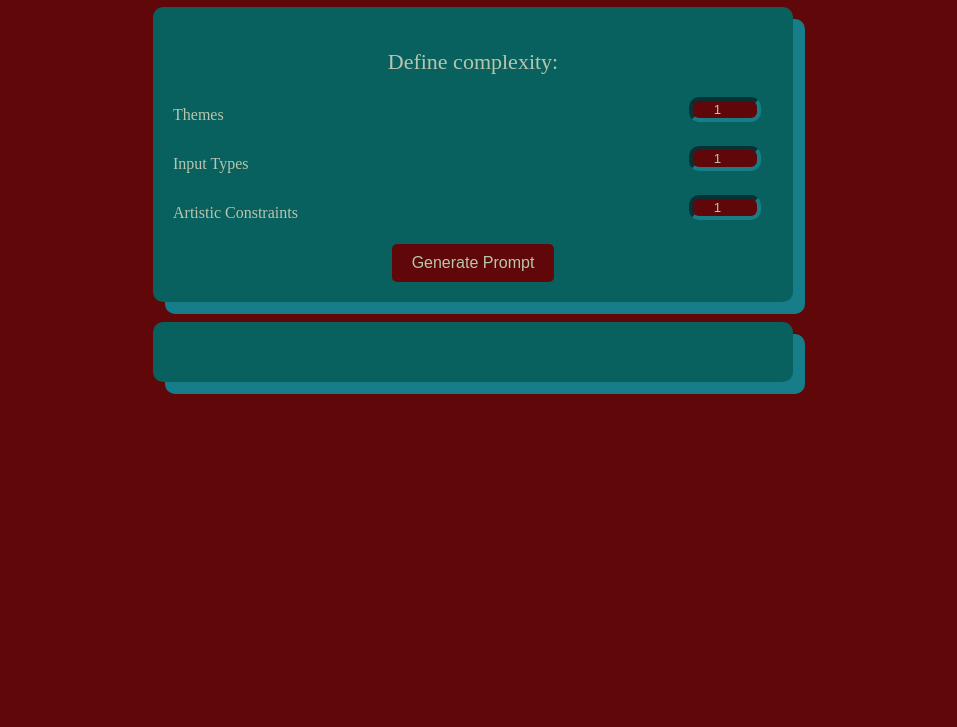
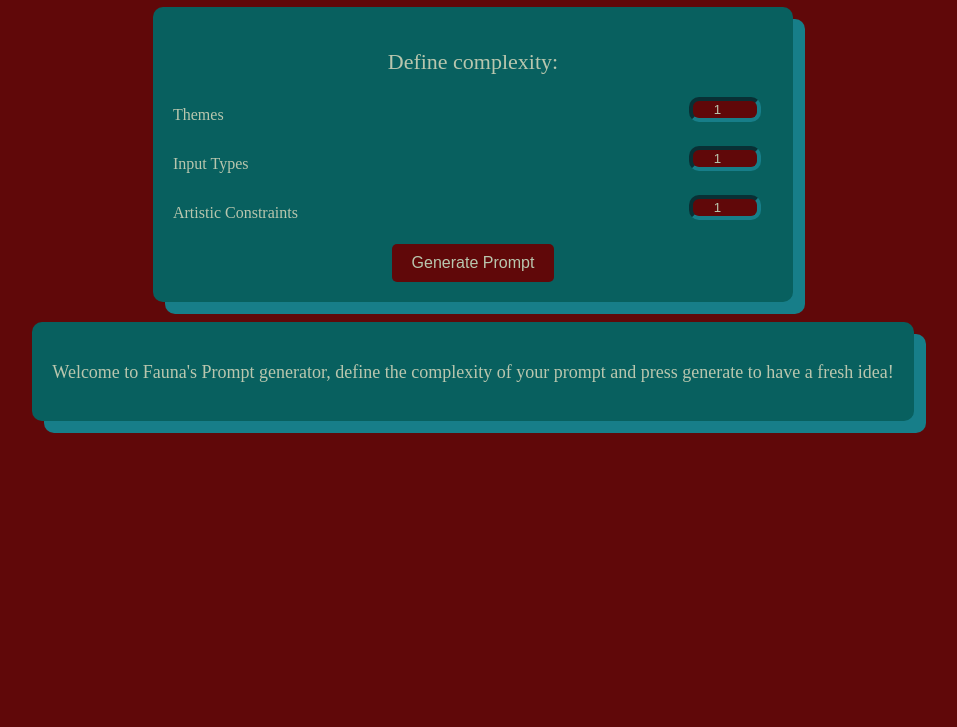
Before and after one commit to FaunaPolaris/prompt-maker, a plain HTML site: page index.html in a window 1280 px wide. Shown: the part 73-800 px from the top of the page, without its empty margins (167-1124 px from the left). Drawn offline with Linux system fonts and the light colour scheme.

Commit message:
more prompts

```diff
--- a/index.html
+++ b/index.html
@@ -28,7 +28,7 @@
 				</div>
 		</div>
 		<div class="prompt-container">
-			<p id="prompt"></p>
+			<p id="prompt">Welcome to Fauna's Prompt generator, define the complexity of your prompt and press generate to have a fresh idea!</p>
 		</div>
 		<script src="script.js"></script>
 	</div>
--- a/script.js
+++ b/script.js
@@ -2,21 +2,70 @@ const themes = [
     "Bioluminescence", "Symbiosis", "Photosynthesis", "Mycelium networks", "Coral reefs",
     "Desert ecosystems", "Mountain ranges", "River deltas", "Poisonous plants", "Carnivorous plants",
     "Fossilization", "Erosion", "Mirrors", "Shadows", "Refraction", "Camouflage", "Migration patterns",
-    "Seed dispersal", "Geological layers", "Weather systems"
+    "Seed dispersal", "Geological layers", "Weather systems", "Metamorphosis", "Squids", "Hibernation cycles",
+	"Microbial ecosystems", "Extremophiles", "Hymenoptera", "Coleoptera", "Lepidoptera", "Pollination mechanisms",
+	"Genetic mutations", "Abyssopelagic zone", "Mesopelagic zone", "Epipelagic zone", "Hadal zone",
+	"whale fall", "Brinicle", "Epigenetics", "Regenerative abilities", "Volcanic activity",
+	"Glacial movement", "Tectonic plates", "Oasis formation", "Auroras", "Rainforest canopies",
+	"Wetland ecosystems", "Sand dune patterns", "Ocean Currents", "Cave systems", "Burial mounds",
+	"Cave paintings", "Ruins of a lost civilization", "Stratigraphy", "Underwater archaeology",
+	"Crystallization", "Metallic alloys", "Biodegradable materials", "Nanomaterials", "Superconductors",
+	"Self-healing materials", "Phase transitions", "Transparency", "Black holes", "Renewable energy",
+	"Space colonization", "Eusociality", "Biomechanics", "Astrobiology", "Cartography",
+	"Algae bloom", "mass extinction", "Horizontal gene transfer", "Fungi", "Cephalopod",
+	"Pheronome communication", "Convergent evolution", "Punctuated equilibrium", "Vestigial structures",
+	"Coevolution", "Genetic drift", "Keystone species", "Adaptive radiation", "Radiation", "Endosymbiosis",
+	"Cryovolcanism", "Magnetic reversal", "Bioliths", "Subduction zones", "Lava tubes", "Craters",
+	"Geothermal vents", "Beachs", "Crabs", "Neutron stars", "Kuiper Belt", "Exoplanet", "Atmosphere",
+	"Exoplanet atmosphere", "Gamma-ray bursts", "Oort cloud", "Magnetars", "Metamaterials", "Superfluids",
+	"Buckyballs", "Shape-memory alloys", "Aerogel", "Crystal", "Photonic crystals", "Self-assembling molecules",
+	"Xerophytes", "Epiphytes", "parasites", "Halophytes", "Hydrophytes", "Mycorrhizal networks",
+	"Volatile organic compounds(VOCs)", "Alleopathy", "Root exudates", "Seed dormancy", "Apomixis", "Dioecious plants",
+	"Monoecious plants", "Phototropism", "Heliotropism", "Nyctinasty", "Resurrection plants", "Ethnobotany",
+	"Phytoremediation", "Domestication", "Urban forestry", "Bioarchtecture", "Metheor showers", "Planetary rings",
+	"Nebulae", "Galactic filaments", "Quasars", "Lunar lava tubes", "Megastructures", "terraformation",
+	"Panspermia", "Biosignature", "Tundra", "Taiga", "Savannas", "kelp forest", "Mangrove swamps", "Coral bleaching",
+	"Alpine zones", "Polar regions", "Salt flats", "Salt lakes", "language isolates", "Cuneiform", "Hive mind",
+	"Artificial intelligence", "Trophic cascades", "Ant mill", "rat king", "Karyotype", "Automata theory",
+	"Theoretical computer science", "Abacus", "Clock", "Nahuatl", "Chromatography", "Rogue planets",
+	"Von Neumann Probes", "Tidally locked planets", "Exomoons", "Kardashev scale", "Dark forest Hypothesis",
+	"Fermi paradox", "Oumuamua", "Directed panspermia", "Gaia Hypothesis", "Living ships", "Quantum biology",
+	"Neural lace", "Biolithic archtecture", "Dragon biology", "Alchemy", "Living forests", "the four elements",
+	"The five elements", "Zombie ants", "mimicry", "Slime mold", "Spider rain", "Exploding bees", "Carpenter bees",
+	"Lithop succulents", "Vampire finches", "Immortal jellyfish", "Brood parasitism", "Cicada emergence", "Fairy circles",
+	"Termites", "Star jelly", "Cryptic species", "Cryptids", "Ring species", "Taxonomic revision", "Linnaen classification",
+	"Cladistics", "Type specimens", "Binomial nomenclature", "Endemic species", "Fossil taxonomy", "Fossil",
+	"Saurischia", "Ornithischia", "Hybrid species", "Polyploidy", "Homo Naledi", "Trace fossils", "Lagerstatten",
+	"Living fossils", "Amber inclusions", "Botany", "Paleobotany", "Paleoclimatology", "Climate zones",
+	"Geographical eras", "Biofeedback"
 ];
 
 const interactionLimitations = [
     "Only keyboard", "Only mouse", "One button", "Drag and drop", "No dialogue", "No text",
-    "Voice input", "Touch gestures", "Limited inputs (3 max)", "No direct control",
+    "Touch gestures", "Limited inputs (3 max)", "No direct control",
     "Time-based interactions", "Gravity-based interactions", "Physics-based interactions",
-    "No win/lose condition"
+    "No win/lose condition", "Sound based", "Temperature based", "time only moves when the player moves",
+	"Delayed consequences", "Time loop", "Audio-only", "Grid based", "Interface based"
 ];
 
 const artisticDirections = [
     "2D", "3D", "Low-poly", "Monochrome", "1-bit", "Pixel art", "Abstract shapes", "No textures",
     "Shader-based animation", "Procedural generation", "Hand-drawn", "Isometric perspective",
     "Top-down perspective", "First-person perspective", "Wireframe rendering", "Minimalist UI",
-    "No animations", "Limited color palette (3 colors max)"
+    "No animations", "Limited color palette (3 colors max)", "sketchbook style", "Watercolor painting",
+	"Oil painting", "Charcoal drawing", "Ink wash", "Collage", "Glitch", "Block colors", "Gradient maps",
+	"Duotone color scheme", "Retro-futurism", "steampunk", "Holographic", "liquid motion", "Surrealism",
+	"Cubism", "Impressionism", "Dadaism", "Abstract expressionism", "Minimalist line art", "Fractal patterns",
+	"Optical illusion", "Psychedelic", "Baroque", "Ukiyo-e", "Islamic geometric patterns", "Aztec",
+	"Mayan", "Mosaic", "Children's book", "Comic", "Storyboard", "Paper cutout", "Clay", "Stop-motion",
+	"Fantasy", "Cartography", "Medieval bestiary", "Voxel art", "Data visualization", "ASCII",
+	"Particle system", "Procedural animation", "Sound visualization" , "Diesel punk", "Atompunk",
+	"Illuminated manuscript", "Mythological map", "Alchemical diagrans", "Baroque astronomy",
+	"Victorian naturalism", "Aboriginal dot painting", "Russian constructivism", "Scandinavian folk art",
+	"Neon noir", "Noir", "Data moshing", "Arcade", "8-bit", "16-bit", "GBA", "PS1", "PS2", "Retro 3d",
+	"EGA", "VGA", "Text based", "DOS", "CRT monitor", "Grainy/VHS", "Colorful", "Flash games", "papercraft",
+	"Vector art", "CRT", "Side-scrolling", "Visual novel", "Board game", "Card game", "Horror",
+	"Medieval", "2.5D", "4D"
 ];
 
 function generatePrompt() {
@@ -32,7 +81,7 @@ function generatePrompt() {
     const interactionText = selectedInteractions.map(interaction => `<span class="highlight">${interaction}</span>`).join(", ");
     const artText = selectedArtisticDirections.map(art => `<span class="highlight">${art}</span>`).join(", ");
 
-    return `Create an interactive experience inspired by ${themeText}, using ${interactionText} in a ${artText} world.`;
+    return `Create an interactive experience inspired by ${themeText}, using ${interactionText} in a ${artText} style.`;
 }
 
 function getRandomItems(array, count) {
```
